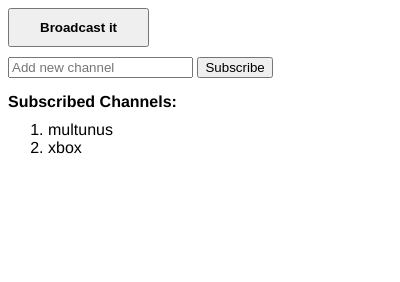
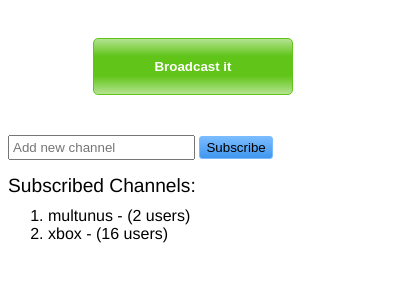
Before and after one commit to sandeep-mkv/BroadcastIt, a browser extension: page chrome-extension/popup.html in a window 400 px wide. Drawn offline with Linux system fonts and the light colour scheme.

Commit message:
modified the extension

```diff
--- a/chrome-extension/popup.css
+++ b/chrome-extension/popup.css
@@ -1,16 +1,48 @@
 body {
 	min-width: 360px;
-	font-family: "HelveticaNeue-Light", "Helvetica Neue Light", "Helvetica Neue", Helvetica, Arial, "Lucida Grande", sans-serif;
+	font-family: "Helvetica Neue", Helvetica, Arial, "Lucida Grande", sans-serif;
 }
 label {
+	font-weight: normal;
+	font-size: 1.2em;
+}
+
+button.broadcast {
+	padding: 20px 40px;
+	color: #FFF;
 	font-weight: bold;
+	border: 1px solid #61C419;
+	border-radius: 5px;
+	cursor:pointer;
+	width:200px;
+	margin:30px 0px 30px 85px;
+	background: #b4e391;
+	background: -webkit-gradient(linear, left top, left bottom, color-stop(0%,#b4e391), color-stop(31%,#61c419), color-stop(67%,#61c419), color-stop(100%,#b4e391));
+	background: -webkit-linear-gradient(top,  #b4e391 0%,#61c419 31%,#61c419 67%,#b4e391 100%);
+	background: linear-gradient(to bottom,  #b4e391 0%,#61c419 31%,#61c419 67%,#b4e391 100%);
 }
-button.broadcast {
-	padding: 10px 30px;
-	font-weight: bold;
+button.broadcast:hover {
+	background: #b4e391;
+	background: -webkit-gradient(linear, left top, left bottom, color-stop(0%,#b4e391), color-stop(43%,#61c419), color-stop(53%,#61c419), color-stop(100%,#b4e391));
+	background: -webkit-linear-gradient(top,  #b4e391 0%,#61c419 43%,#61c419 53%,#b4e391 100%);
+	background: linear-gradient(to bottom,  #b4e391 0%,#61c419 43%,#61c419 53%,#b4e391 100%);
 }
+
 section.add-new {
 	padding: 10px 0px;
+}
+.add-new-text {
+	padding: 3px;
+}
+.add-new-button {
+	border:1px solid #7abcff;
+	cursor:pointer;
+	padding: 3px 6px;
+	border-radius: 3px;
+	background: #7abcff;
+	background: -webkit-gradient(linear, left top, left bottom, color-stop(0%,#7abcff), color-stop(44%,#60abf8), color-stop(100%,#4096ee));
+	background: -webkit-linear-gradient(top,  #7abcff 0%,#60abf8 44%,#4096ee 100%);
+	background: linear-gradient(to bottom,  #7abcff 0%,#60abf8 44%,#4096ee 100%);
 }
 section.channels-list {
 	padding: 5px 0px;
--- a/chrome-extension/popup.html
+++ b/chrome-extension/popup.html
@@ -10,15 +10,15 @@
   <body>
   	<button class="broadcast" title="Broadcast current active URL">Broadcast it</button>
   	<section class="add-new">
-  		<input id="new-channel-input" type="text" name="new_channel" placeholder="Add new channel" pattern=".{3,12}" title="3 to 12 characters"/>
-  		<input id="new-channel-submit" type="button" value="Subscribe"/>
+  		<input id="new-channel-input" class="add-new-text" type="text" name="new_channel" placeholder="Add new channel" pattern=".{3,12}" title="3 to 12 characters"/>
+  		<input id="new-channel-submit" class="add-new-button" type="button" value="Subscribe"/>
   	</section>
 
   	<section class="channels-list">
   		<label>Subscribed Channels:</label>
   		<ol>
-  			<li>multunus</li>
-  			<li>xbox</li>
+  			<li>multunus - (2 users)</li>
+  			<li>xbox - (16 users)</li>
   		</ol>
   	</section>
   </body>
```
